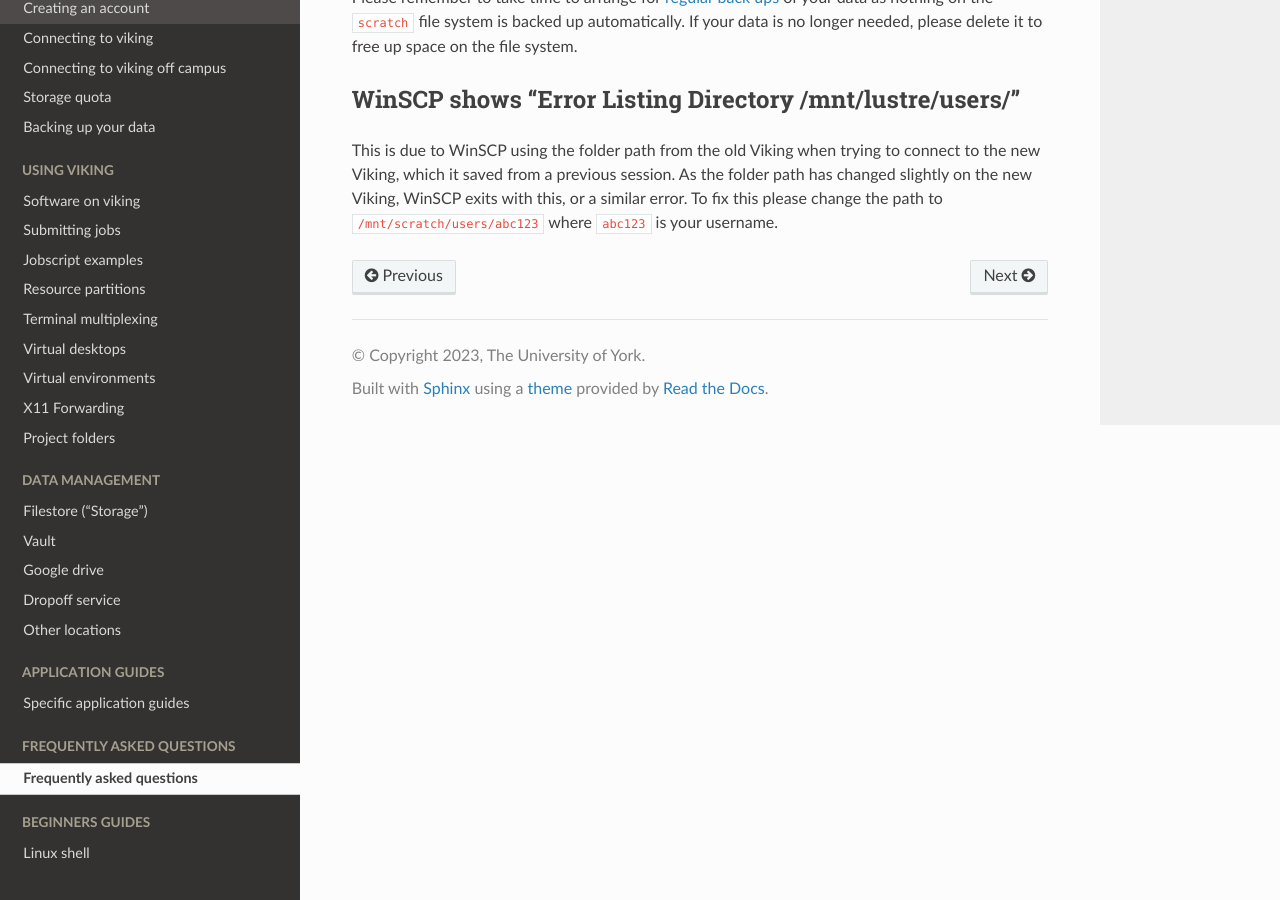
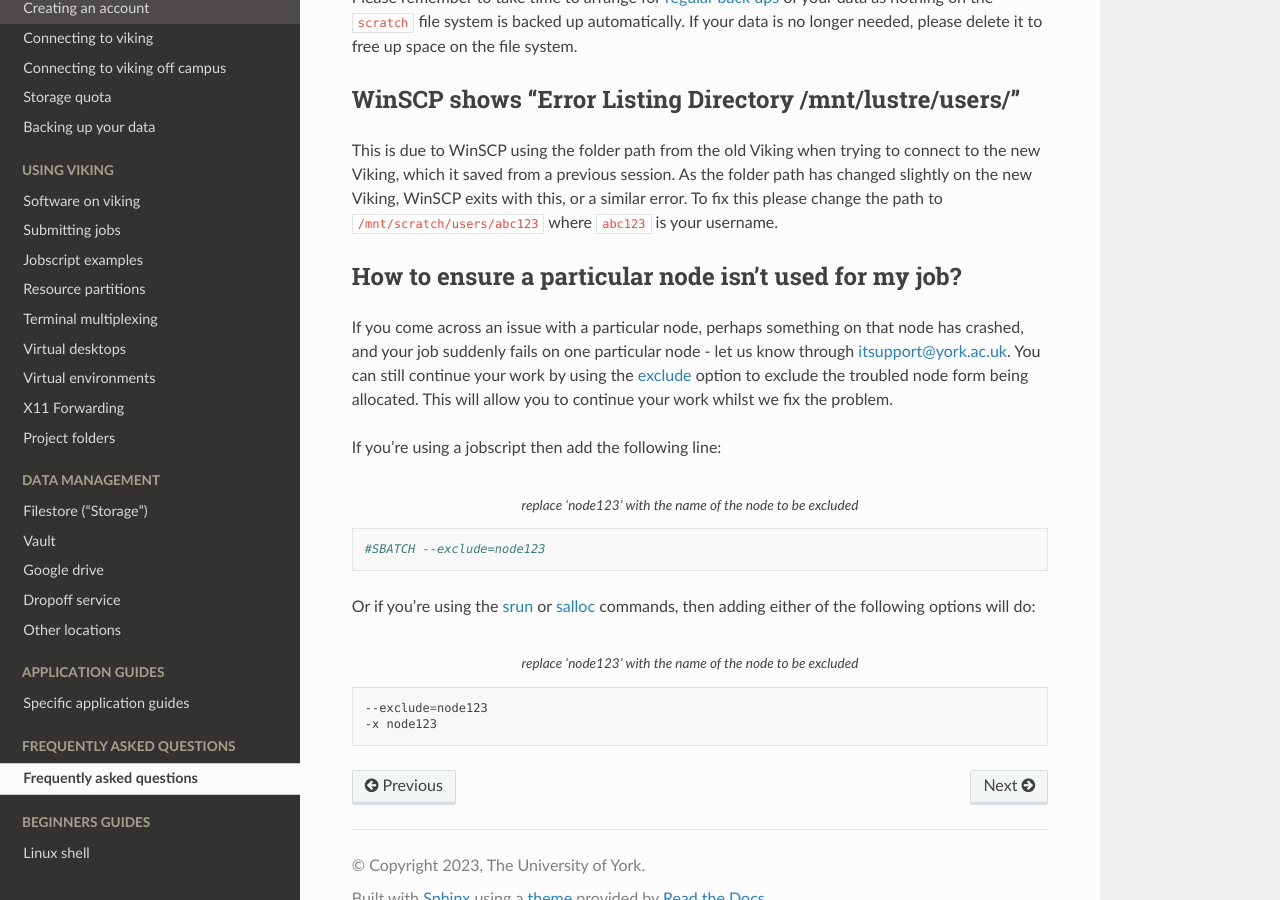
Before and after one commit to university-of-york/research-it-documentation, a Sphinx documentation site: the page built from docs/source/faq/faq.rst, in a window 1280 px wide and 900 px high, scrolled down 961 px. Built offline with Sphinx 7.4.7 and the Read the Docs theme 2.0.0, drawn with Linux system fonts in a browser that asks for light colours.

Commit message:
add faq about 'exclude' option

```diff
--- a/docs/source/faq/faq.rst
+++ b/docs/source/faq/faq.rst
@@ -36,3 +36,24 @@ WinSCP shows "Error Listing Directory /mnt/lustre/users/"
 ^^^^^^^^^^^^^^^^^^^^^^^^^^^^^^^^^^^^^^^^^^^^^^^^^^^^^^^^^
 
 This is due to WinSCP using the folder path from the old Viking when trying to connect to the new Viking, which it saved from a previous session. As the folder path has changed slightly on the new Viking, WinSCP exits with this, or a similar error. To fix this please change the path to ``/mnt/scratch/users/abc123`` where ``abc123`` is your username.
+
+
+How to ensure a particular node isn't used for my job?
+^^^^^^^^^^^^^^^^^^^^^^^^^^^^^^^^^^^^^^^^^^^^^^^^^^^^^^
+
+If you come across an issue with a particular node, perhaps something on that node has crashed, and your job suddenly fails on one particular node - let us know through itsupport@york.ac.uk. You can still continue your work by using the `exclude <https://slurm.schedmd.com/sbatch.html#OPT_exclude>`_ option to exclude the troubled node form being allocated. This will allow you to continue your work whilst we fix the problem.
+
+If you're using a jobscript then add the following line:
+
+.. code-block:: shell
+   :caption: replace 'node123' with the name of the node to be excluded
+
+   #SBATCH --exclude=node123
+
+Or if you're using the `srun <https://slurm.schedmd.com/srun.html>`_ or `salloc <https://slurm.schedmd.com/salloc.html>`_ commands, then adding either of the following options will do:
+
+.. code-block:: shell
+   :caption: replace 'node123' with the name of the node to be excluded
+
+   --exclude=node123
+   -x node123
```
